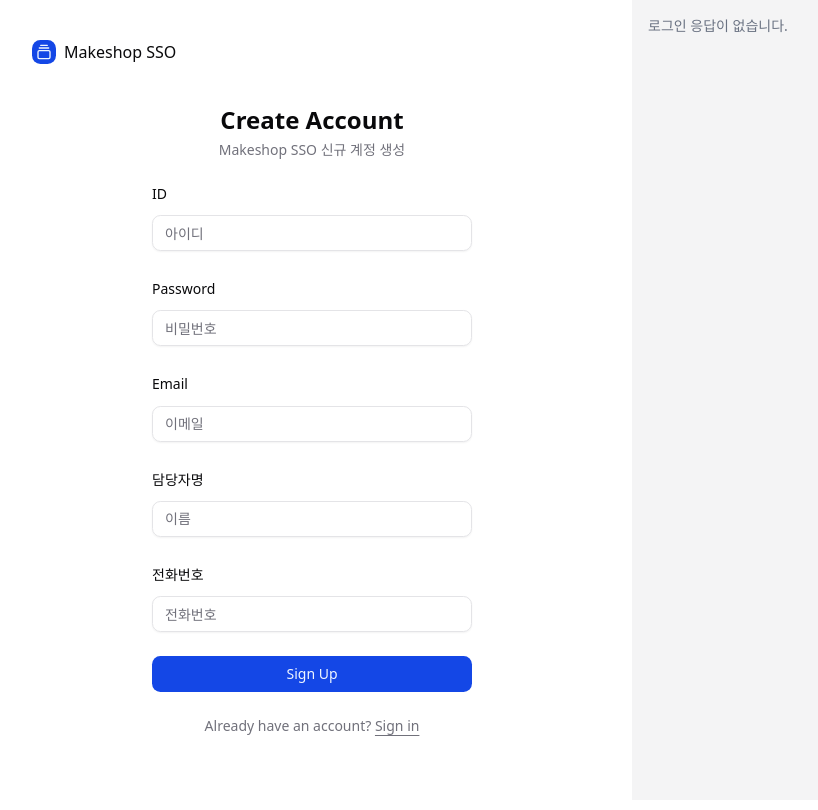
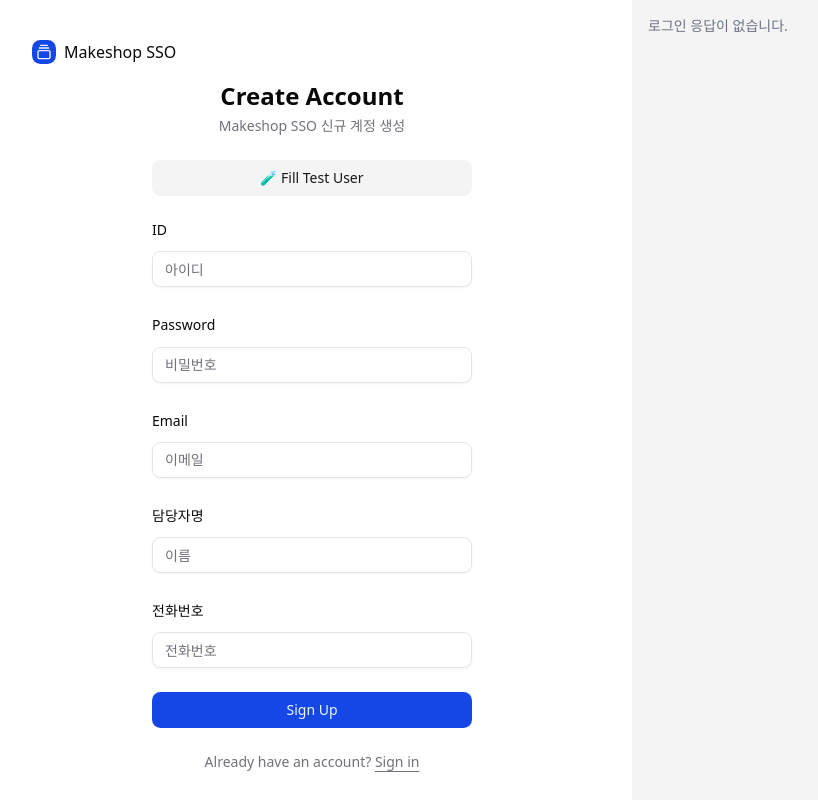
Before and after one commit to Lee-Ki-Bong/makeshop-auth-fe, a Next.js app: page /signup in a window 1280 px wide. Shown: the whole page, without its empty margins (8-826 px from the left). Built offline with nearby package versions, Linux system fonts and the light colour scheme.

Commit message:
feat: Fill Test User

```diff
--- a/components/signup-form.tsx
+++ b/components/signup-form.tsx
@@ -15,13 +15,7 @@ import {
 } from "@/components/ui/field";
 import { Input } from "@/components/ui/input";
 import { useSignUp } from "@/hooks/useSignUp";
-
-// import {
-//   Accordion,
-//   AccordionItem,
-//   AccordionTrigger,
-//   AccordionContent,
-// } from "@/components/ui/accordion";
+import { generateTestUser } from "@/lib/generateTestUser";
 
 // 유효성 검증 스키마
 const SignupSchema = z.object({
@@ -52,11 +46,10 @@ export function SignUpForm() {
   const { mutate: signup, isPending } = useSignUp(authReqId);
 
   const onChange = (key: keyof typeof form, value: string) =>
-    setForm({ ...form, [key]: value });
+    setForm((prev) => ({ ...prev, [key]: value }));
 
   const handleSubmit = (e: FormEvent<HTMLFormElement>) => {
     e.preventDefault();
-
     const result = SignupSchema.safeParse(form);
     if (!result.success) {
       const errors = z.flattenError(result.error).fieldErrors;
@@ -67,19 +60,26 @@ export function SignUpForm() {
       });
       return;
     }
-
     signup(form);
   };
 
   return (
     <form className={cn("flex flex-col gap-6")} onSubmit={handleSubmit}>
-      {/* 타이틀 */}
       <div className="flex flex-col gap-1 text-center">
         <h1 className="text-2xl font-bold">Create Account</h1>
         <p className="text-muted-foreground text-sm">
           Makeshop SSO 신규 계정 생성
         </p>
       </div>
+
+      <Button
+        type="button"
+        variant="secondary"
+        className="w-full"
+        onClick={() => setForm(generateTestUser())}
+      >
+        🧪 Fill Test User
+      </Button>
 
       <FieldGroup>
         <Field>
--- a/hooks/useSignUp.ts
+++ b/hooks/useSignUp.ts
@@ -10,8 +10,6 @@ interface SignupFormValues {
   email: string;
   name: string;
   phone: string;
-  companyName?: string;
-  businessNumber?: string;
 }
 
 export const useSignUp = (authReqId: string | null) => {
--- /dev/null
+++ b/lib/generateTestUser.ts
@@ -0,0 +1,28 @@
+import { fakerKO, faker } from "@faker-js/faker";
+
+// Random domain pool (test friendly)
+const domains = ["local.test", "makeshop.dev", "example.com"];
+
+export const generateTestUser = () => {
+  // 한국 이름
+  const name = `${fakerKO.person.lastName()}${fakerKO.person.firstName()}`;
+
+  // 로그인ID: 영문이면서 간결하게
+  const uidSource = faker.internet.username(); // 영문 기반
+  const loginUid = uidSource
+    .toLowerCase()
+    .replace(/[^a-z0-9]/g, "")
+    .slice(0, 12);
+
+  // 이메일: 이름 일부 + uid + 안정적 도메인
+  const emailLocal = loginUid;
+  const domain = faker.helpers.arrayElement(domains);
+
+  return {
+    loginUid,
+    password: "test1234!",
+    email: `${emailLocal}@${domain}`,
+    name,
+    phone: `010${faker.string.numeric(4)}${faker.string.numeric(4)}`,
+  };
+};
--- a/package.json
+++ b/package.json
@@ -9,6 +9,7 @@
     "lint": "eslint"
   },
   "dependencies": {
+    "@faker-js/faker": "^10.1.0",
     "@radix-ui/react-accordion": "^1.2.12",
     "@radix-ui/react-label": "^2.1.8",
     "@radix-ui/react-separator": "^1.1.8",
```
Also changed, not shown: 1 other file (tests, documents, lock files or other folders).
